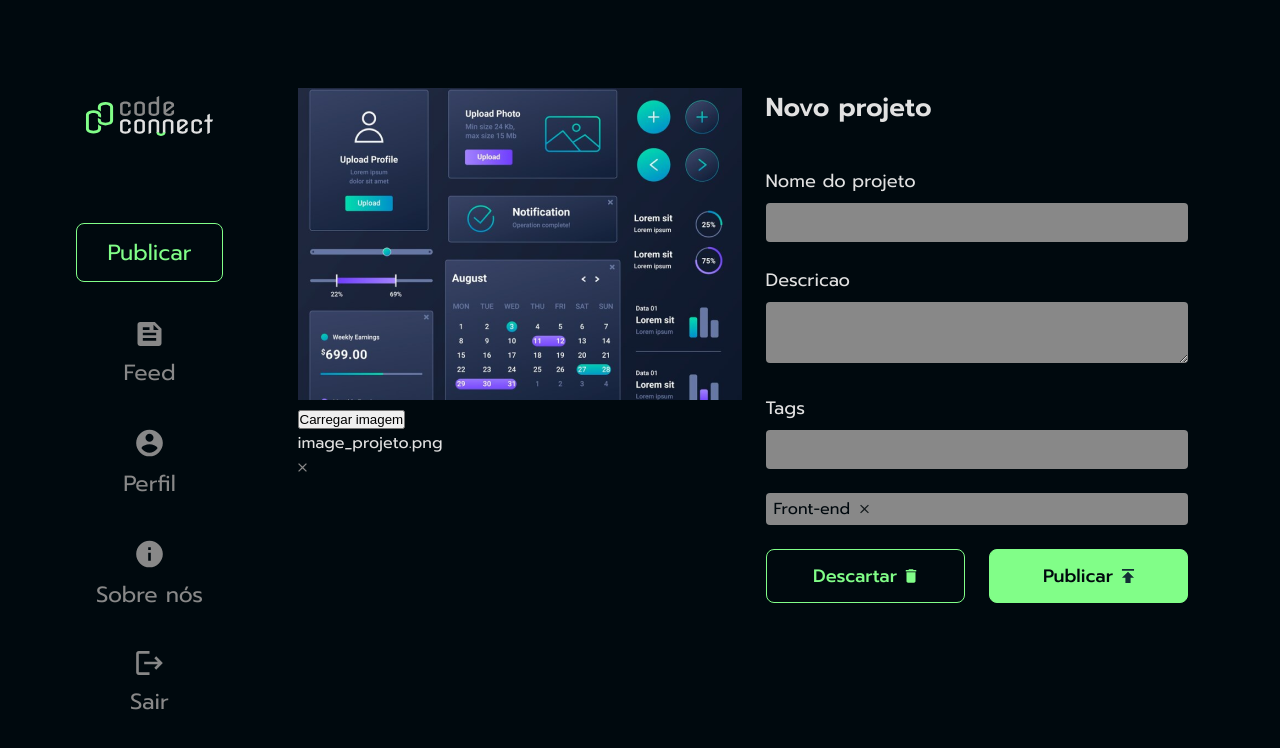
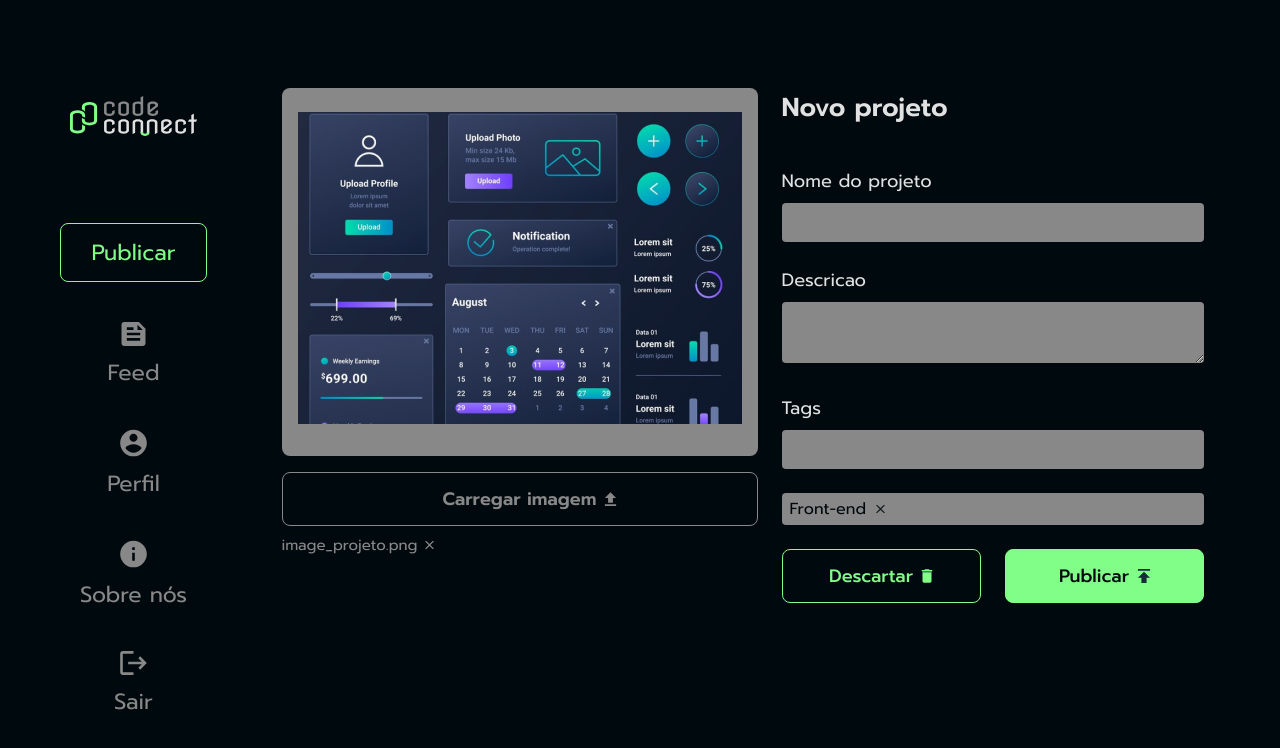
Before and after one commit to PedroPassos081/code-connect, a plain HTML site: page index.html in a window 1280 px wide. Drawn offline with Linux system fonts and the light colour scheme.

Commit message:
Finalizando a estilização do projeto

```diff
--- a/index.html
+++ b/index.html
@@ -55,6 +55,8 @@
                     <img src="./img/imagem1.png" alt class="main-imagem">
                 </div>
                 <button id="upload-btn">Carregar imagem</button>
+                <input type="file" id="image-upload" accept="image/*"
+                    style="display: none;">
                 <div class="container-imagem-nome">
                     <p>image_projeto.png</p>
                     <img src="./img/close.svg">
@@ -90,7 +92,7 @@
             </div>
         </main>
 
-        <script src="script.js"></script>
+        <script src="scripts.js"></script>
     </body>
 
 </html>
--- a/styles.css
+++ b/styles.css
@@ -187,3 +187,46 @@ texarea {
   height: 100%;
   object-fit: cover;
 }
+
+.container-imagem {
+  height: 368px;
+  padding: 24px 16px;
+  background-color: var(--secondary-color);
+  border-radius: 8px;
+}
+
+.container-upload-imagem button {
+  margin: 16px 0 8px 0;
+  background-color: var(--itens-background);
+  border: 1px solid var(--secondary-color);
+  border-radius: 8px;
+  color: var(--secondary-color);
+  width: 100%;
+  text-align: center;
+  padding: 12px;
+  font-family: var(--font-family);
+  font-weight: 600;
+  font-size: 18px;
+  position: relative;
+}
+
+.container-upload-imagem button::after {
+  content: "";
+  background-image: url("./img/upload.svg");
+  background-size: contain;
+  background-repeat: no-repeat;
+  display: inline-block;
+  width: 15px;
+  height: 15px;
+  position: absolute;
+  top: 50%;
+  transform: translateY(-50%);
+  margin-left: 8px;
+}
+
+.container-imagem-nome {
+  display: flex;
+  gap: 8px;
+  color: var(--secondary-color);
+  font-size: 15px;
+}
```
